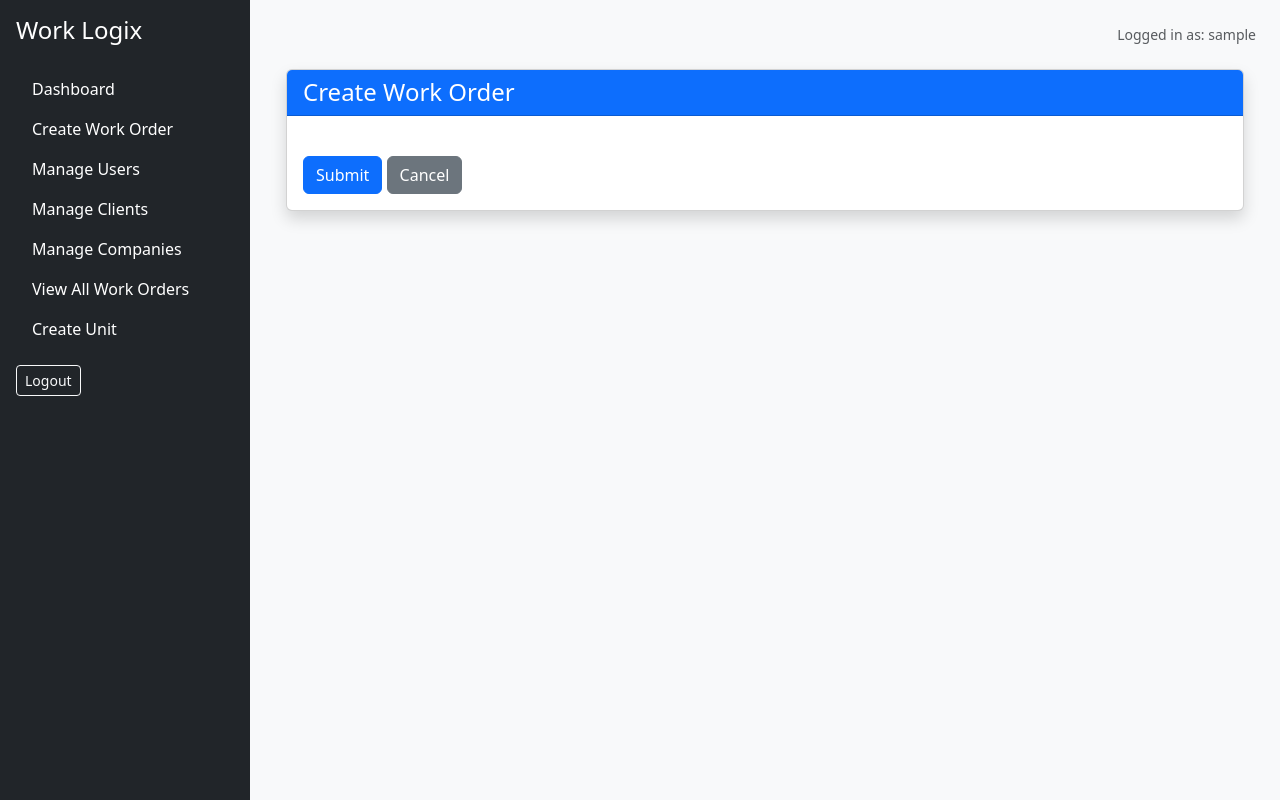
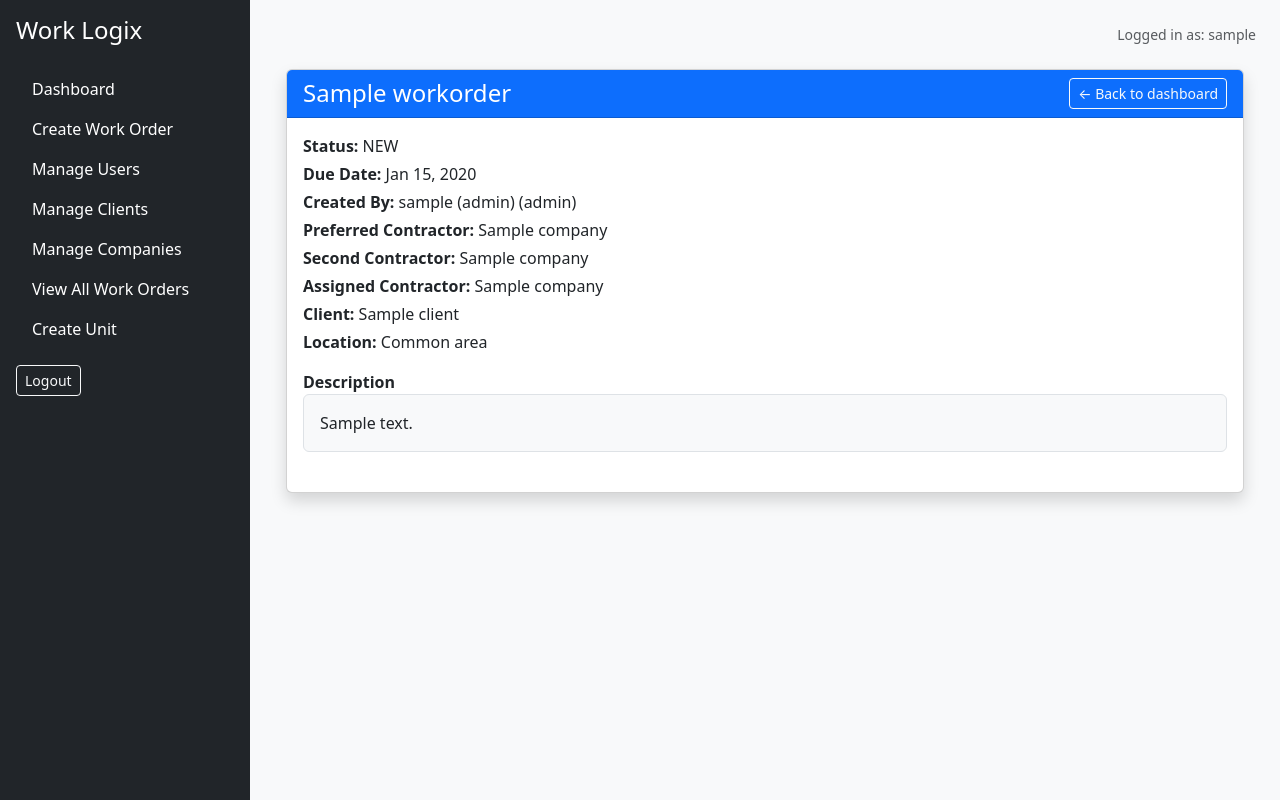
Before and after one commit to gustavowmarques/work-logix-v2, a Django app: page /work-orders/1/ in a window 1280 px wide. Run offline with Django 5.2, Linux system fonts and the light colour scheme; a user stored in the database is signed in; tables that the repository leaves empty hold one stand-in row (values such as "Sample post").

```diff
--- a/worklogix_project/core/templates/core/work_order_detail.html
+++ b/worklogix_project/core/templates/core/work_order_detail.html
@@ -1,85 +1,93 @@
 {% extends "core/base.html" %}
 {% load static %}
+
+{% block title %}Work Order Details{% endblock %}
 
 {% block content %}
 <div class="container mt-4">
   <div class="card shadow">
-    <div class="card-header bg-primary text-white">
-      <h4 class="mb-0">Create Work Order</h4>
+    <div class="card-header bg-primary text-white d-flex justify-content-between align-items-center">
+      <h4 class="mb-0">{{ order.title }}</h4>
+      <a href="{{ back_url }}" class="btn btn-outline-light btn-sm">← Back to dashboard</a>
     </div>
+
     <div class="card-body">
-
-      {% if form.errors %}
-        <div class="alert alert-danger">
-          <strong>There were errors in your form:</strong>
-          <ul class="mb-0">
-            {% for field in form %}
-              {% for error in field.errors %}
-                <li>{{ field.label }}: {{ error }}</li>
-              {% endfor %}
-            {% endfor %}
-          </ul>
-        </div>
-      {% endif %}
-
-      <form method="post" enctype="multipart/form-data">
-        {% csrf_token %}
-
-        {% for field in form %}
-          {% if field.name == 'is_common_area' %}
-            {# Render the Common area checkbox with proper checkbox styling #}
-            <div class="mb-3 form-check">
-              {{ field }}
-              <label class="form-check-label" for="{{ field.id_for_label }}">{{ field.label }}</label>
-              {% if field.help_text %}<div class="form-text">{{ field.help_text }}</div>{% endif %}
-              {% if field.errors %}
-                <div class="text-danger small">
-                  {% for error in field.errors %}{{ error }}<br>{% endfor %}
+      <!-- Details -->
+      <div class="mb-4">
+        <p class="mb-1"><strong>Status:</strong> {{ order.status }}</p>
+        <p class="mb-1"><strong>Due Date:</strong> {{ order.due_date|date:"M d, Y" }}</p>
+        <p class="mb-1"><strong>Created By:</strong> {{ order.created_by }} ({{ order.created_by.role }})</p>
+        <p class="mb-1"><strong>Preferred Contractor:</strong> {{ order.preferred_contractor|default:"—" }}</p>
+        <p class="mb-1"><strong>Second Contractor:</strong> {{ order.second_contractor|default:"—" }}</p>
+        <p class="mb-1"><strong>Assigned Contractor:</strong> {{ order.assigned_contractor|default:"—" }}</p>
+        <p class="mb-1"><strong>Client:</strong> {{ order.client|default:"—" }}</p>
+        <p class="mb-1">
+          <strong>Location:</strong>
+          {% if order.is_common_area %}Common area{% else %}Unit {{ order.unit }}{% endif %}
+        </p>
+        {% if order.description %}
+          <div class="mt-3">
+            <strong>Description</strong>
+            <div class="border rounded p-3 bg-light">{{ order.description|linebreaksbr }}</div>
           </div>
         {% endif %}
       </div>
 
-          {% elif field.name == 'unit' %}
-            {# Wrap Unit so we can hide/show it when Common area is toggled #}
-            <div class="mb-3 field-unit" id="unit-field-group">
-              <label for="{{ field.id_for_label }}" class="form-label">{{ field.label }}</label>
-              {{ field }}
-              {% if field.help_text %}<div class="form-text">{{ field.help_text }}</div>{% endif %}
-              {% if field.errors %}
-                <div class="text-danger small">
-                  {% for error in field.errors %}{{ error }}<br>{% endfor %}
+      <!-- Contractor actions -->
+      {% if can_accept_or_reject or can_mark_complete %}
+        <hr class="my-4">
+
+        {% if can_accept_or_reject %}
+          <div class="d-flex gap-2 mb-3">
+            <form method="post" action="{% url 'accept_work_order' order.id %}">
+              {% csrf_token %}
+              <button type="submit" class="btn btn-success">Accept</button>
+            </form>
+
+            <form method="post" action="{% url 'reject_work_order' order.id %}">
+              {% csrf_token %}
+              <button type="submit" class="btn btn-outline-danger">Reject</button>
+            </form>
+          </div>
+          <p class="text-muted small">
+            You were invited as {% if order.preferred_contractor == request.user.company %}the preferred{% else %}the second{% endif %} contractor.
+          </p>
+        {% endif %}
+
+        {% if can_mark_complete %}
+          <div class="mt-4">
+            <h5>Mark as Completed</h5>
+            <form method="post" action="{% url 'complete_work_order' order.id %}" enctype="multipart/form-data" class="mt-2">
+              {% csrf_token %}
+              <div class="mb-3">
+                <label for="id_notes" class="form-label">Completion notes</label>
+                <textarea name="notes" id="id_notes" class="form-control" rows="4" required></textarea>
+              </div>
+              <div class="mb-3">
+                <label for="id_file" class="form-label">Attachment (photo/report)</label>
+                <input type="file" name="file" id="id_file" class="form-control" required>
+              </div>
+              <button type="submit" class="btn btn-primary">Submit completion</button>
+            </form>
           </div>
         {% endif %}
-            </div>
+      {% endif %}
 
-          {% else %}
-            <div class="mb-3 field-{{ field.name }}">
-              <label for="{{ field.id_for_label }}" class="form-label">{{ field.label }}</label>
-              {{ field }}
-              {% if field.help_text %}<div class="form-text">{{ field.help_text }}</div>{% endif %}
-              {% if field.errors %}
-                <div class="text-danger small">
-                  {% for error in field.errors %}{{ error }}<br>{% endfor %}
+      {% if order.status == 'completed' %}
+        <hr class="my-4">
+        <h5 class="mb-2">Completion</h5>
+        <p class="mb-1"><strong>Completed at:</strong> {{ order.completed_at|date:"M d, Y H:i" }}</p>
+        {% if order.completion_notes %}
+          <div class="mb-2">
+            <strong>Notes:</strong>
+            <div class="border rounded p-3 bg-light">{{ order.completion_notes|linebreaksbr }}</div>
           </div>
         {% endif %}
-            </div>
+        {% if order.attachment %}
+          <a class="btn btn-outline-secondary btn-sm" href="{{ order.attachment.url }}" target="_blank">View attachment</a>
         {% endif %}
-        {% endfor %}
-
-        <div class="mt-4">
-          <button type="submit" class="btn btn-primary">Submit</button>
-          <a href="{% url 'admin_dashboard' %}" class="btn btn-secondary">Cancel</a>
-        </div>
-      </form>
-
+      {% endif %}
     </div>
   </div>
 </div>
 {% endblock %}
-
-{% block extra_js %}
-  <script src="{% static 'js/create_work_order.js' %}"></script>
-  <script src="{% static 'js/filter_units.js' %}"></script>
-  {# NEW: toggles Unit visibility and required attr #}
-  <script src="{% static 'js/work_order_form.js' %}"></script>
-{% endblock %}
--- a/worklogix_project/core/urls.py
+++ b/worklogix_project/core/urls.py
@@ -128,7 +128,7 @@ urlpatterns = [
     # --------------------
     path('work-orders/create/', create_work_order, name='create_work_order'),
     path('work-orders/<int:work_order_id>/', view_work_order_detail, name='view_work_order_detail'),
-    path('work-orders/<int:pk>/accept/', accept_work_order, name='accept_work_order'),
+    path('work-orders/<int:work_order_id>/accept/', accept_work_order, name='accept_work_order'),
     path('work-orders/<int:work_order_id>/reject/', reject_work_order, name='reject_work_order'),
     path('work-orders/<int:work_order_id>/complete/', complete_work_order, name='complete_work_order'),
     path('contractor/work-orders/', my_contractor_orders, name='my_contractor_orders'),
--- a/worklogix_project/core/views/work_order.py
+++ b/worklogix_project/core/views/work_order.py
@@ -24,7 +24,6 @@ def create_work_order(request):
             work_order = form.save(commit=False)
             work_order.created_by = request.user
             work_order.status = 'new'
-            work_order.assigned_contractor = work_order.preferred_contractor  # initial assignment
             work_order.save()
             messages.success(request, "Work order created successfully.")
             return redirect('redirect_after_login')
@@ -52,7 +51,7 @@ def my_work_orders(request):
         work_orders = WorkOrder.objects.filter(created_by=user)
 
     elif user.role == 'contractor':
-        work_orders = WorkOrder.objects.filter(assigned_contractor=user)
+        work_orders = WorkOrder.objects.filter(assigned_contractor=user.company)
 
     else:
         return HttpResponseForbidden("Not allowed")
@@ -65,13 +64,13 @@ def my_work_orders(request):
 # Contractor accepts a work order
 # -------------------------------
 @login_required
-def accept_work_order(request, pk):
-    order = get_object_or_404(WorkOrder, pk=pk)
+@require_POST
+def accept_work_order(request, work_order_id):
+    order = get_object_or_404(WorkOrder, pk=work_order_id)
 
-    if request.user.role != 'contractor':
+    if request.user.role != 'contractor' or not request.user.company:
         return HttpResponseForbidden("Not allowed")
 
-    # Only allow if user is preferred or second
     contractor_company = request.user.company
     if contractor_company not in [order.preferred_contractor, order.second_contractor]:
         return HttpResponseForbidden("Not authorized for this order.")
@@ -81,14 +80,13 @@ def accept_work_order(request, pk):
     order.save()
 
     messages.success(request, "Work order accepted.")
-    return redirect('contractor_dashboard')
-
-
+    return redirect('view_work_order_detail', work_order_id=order.id)
 
 # -------------------------------
 # Contractor rejects a work order
 # -------------------------------
 @contractor_required
+@require_POST
 def reject_work_order(request, work_order_id):
     work_order = get_object_or_404(WorkOrder, id=work_order_id)
     contractor_company = request.user.company
@@ -96,33 +94,18 @@ def reject_work_order(request, work_order_id):
     if contractor_company not in [work_order.preferred_contractor, work_order.second_contractor]:
         return HttpResponseForbidden("Not authorized to reject this work order.")
 
-    if work_order.assigned_contractor != contractor_company:
-        # If not yet assigned, but this contractor is rejecting a new or assigned work order
-        if work_order.status in ['new', 'assigned']:
-            if contractor_company == work_order.preferred_contractor and work_order.second_contractor:
-                work_order.assigned_contractor = work_order.second_contractor
-                work_order.status = 'assigned'
-            else:
-                work_order.assigned_contractor = None
-                work_order.status = 'returned'
+    # keep your existing “return/assign second contractor” logic
+    if work_order.status in ['new', 'assigned']:
+        if contractor_company == work_order.preferred_contractor and work_order.second_contractor:
+            work_order.assigned_contractor = work_order.second_contractor
+            work_order.status = 'assigned'
         else:
-            return HttpResponseForbidden("You are not assigned to this work order.")
-    else:
-        # Already assigned and rejecting
-        if work_order.assigned_contractor == work_order.preferred_contractor:
-            if work_order.second_contractor:
-                work_order.assigned_contractor = work_order.second_contractor
-                work_order.status = 'assigned'
-            else:
-                work_order.assigned_contractor = None
-                work_order.status = 'returned'
-        elif work_order.assigned_contractor == work_order.second_contractor:
             work_order.assigned_contractor = None
             work_order.status = 'returned'
+        work_order.save(update_fields=['assigned_contractor', 'status'])
 
-    work_order.save()
     messages.success(request, "You have rejected the work order.")
-    return redirect('my_contractor_orders')
+    return redirect('view_work_order_detail', work_order_id=work_order.id)
 
 
 @contractor_required
```
Also changed, not shown: worklogix_project/core/models/work_order.py (+32 -12 lines), worklogix_project/core/migrations/0009_workorder_is_common_area_alter_workorder_unit.py (added). Lines whose indentation alone changed are shown as unchanged.
